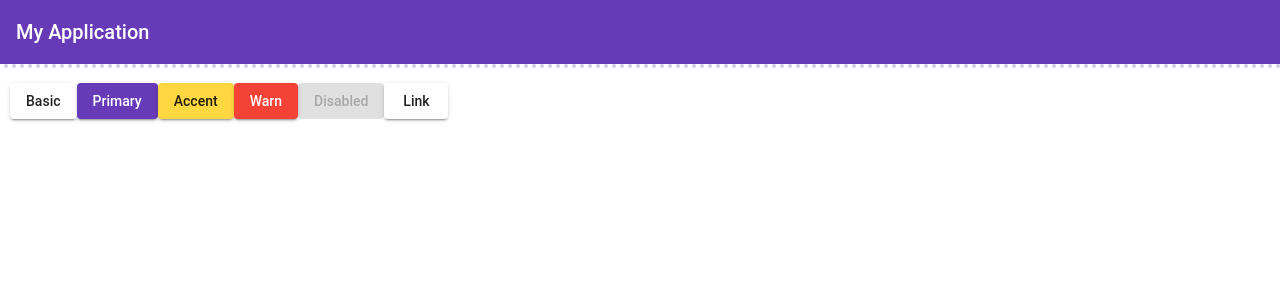
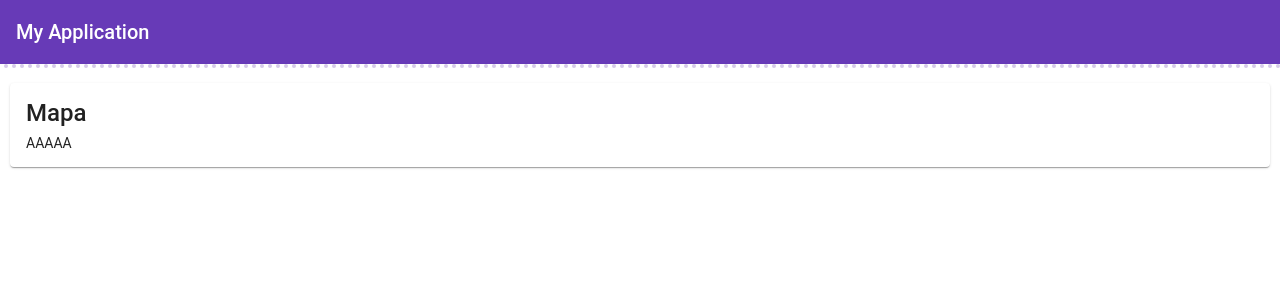
Before and after one commit to dtoledoz0207/App8-Maps, an Angular app: page / in a window 1280 px wide. Shown: the top 300 px of the page. Built offline with nearby package versions, Linux system fonts and the light colour scheme.

Commit message:
MapaComponent-created-Design-Added

```diff
--- a/src/app/app.component.html
+++ b/src/app/app.component.html
@@ -6,10 +6,14 @@
 
 <div class="main-container">
 
-  <button mat-raised-button>Basic</button>
+
+  <app-mapa></app-mapa>
+
+  <!--button mat-raised-button>Basic</button>
   <button mat-raised-button color="primary">Primary</button>
   <button mat-raised-button color="accent">Accent</button>
   <button mat-raised-button color="warn">Warn</button>
   <button mat-raised-button disabled>Disabled</button>
-  <a mat-raised-button routerLink=".">Link</a>
+  <a mat-raised-button routerLink=".">Link</a-->
+
 </div>
--- a/src/app/app.module.ts
+++ b/src/app/app.module.ts
@@ -7,12 +7,14 @@ import { AppComponent } from './app.component';
 
 // ANGULAR MATERIAL
 import { MaterialModule } from './material.module';
+import { MapaComponent } from './components/mapa/mapa.component';
 
 
 
 @NgModule({
   declarations: [
-    AppComponent
+    AppComponent,
+    MapaComponent
   ],
   imports: [
     BrowserModule,
--- /dev/null
+++ b/src/app/components/mapa/mapa.component.html
@@ -0,0 +1,7 @@
+<mat-card>
+  <mat-card-title>Mapa</mat-card-title>
+
+  <mat-card-content>
+    AAAAA
+  </mat-card-content>
+</mat-card>
--- /dev/null
+++ b/src/app/components/mapa/mapa.component.ts
@@ -0,0 +1,15 @@
+import { Component, OnInit } from '@angular/core';
+
+@Component({
+  selector: 'app-mapa',
+  templateUrl: './mapa.component.html',
+  styleUrls: ['./mapa.component.css']
+})
+export class MapaComponent implements OnInit {
+
+  constructor() { }
+
+  ngOnInit() {
+  }
+
+}
```
Also changed, not shown: src/app/material.module.ts (+5 -2 lines), src/app/components/mapa/mapa.component.css (added).
